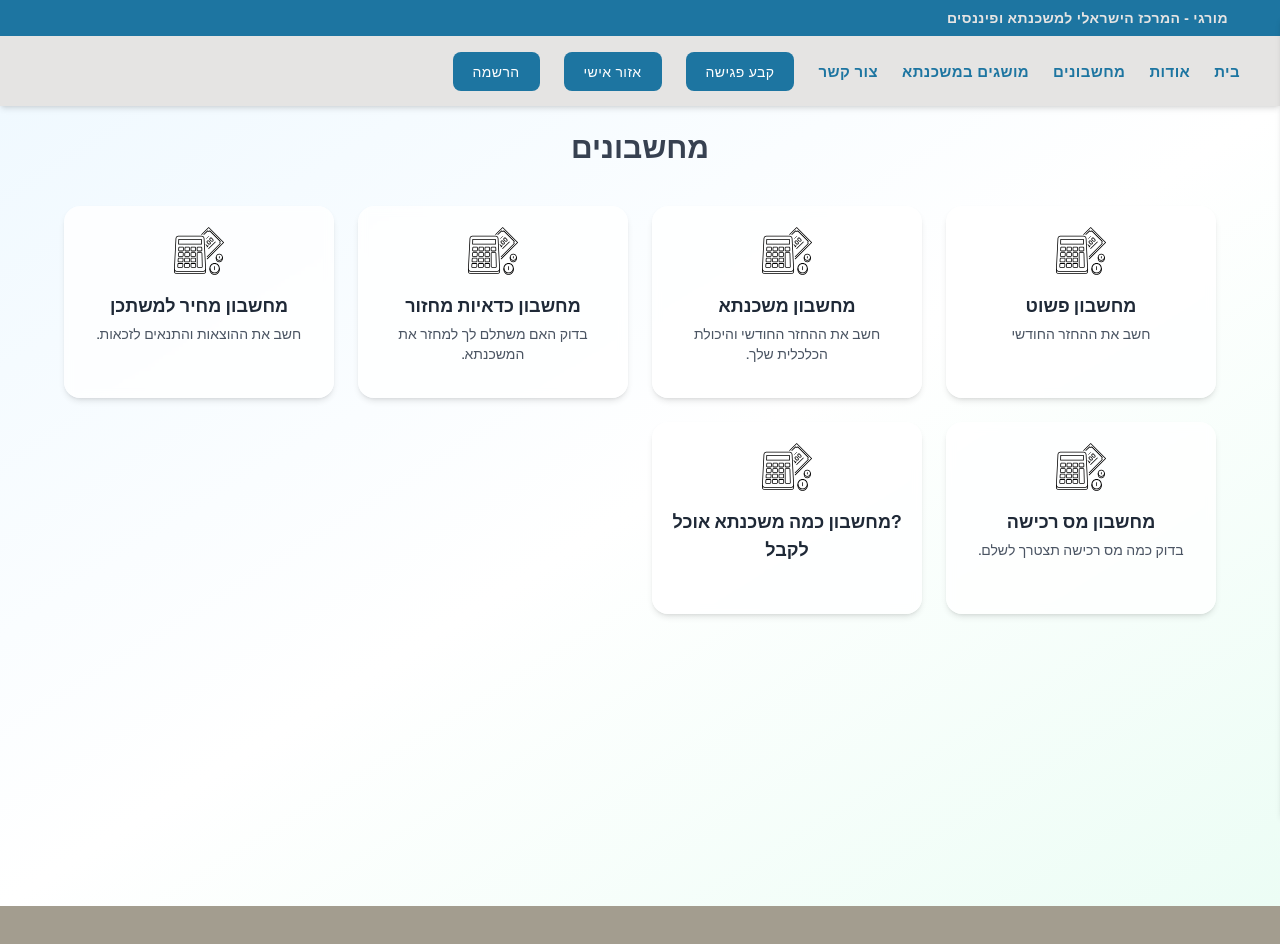
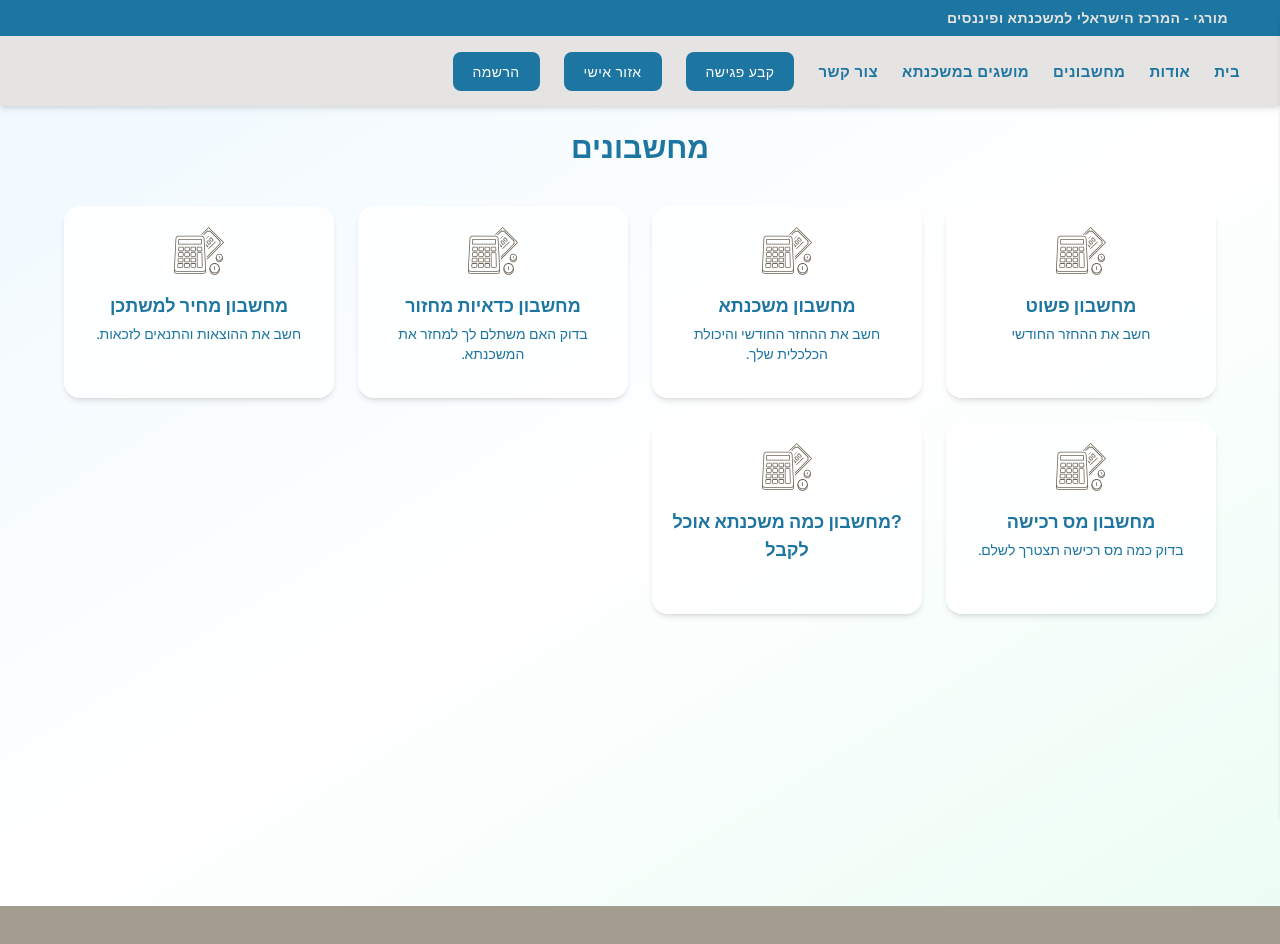
Before and after one commit to guycoh/mortgage, a Next.js app: page /home/calculators in a window 1280 px wide. Shown: the top 944 px of the page. Built offline with nearby package versions, Linux system fonts and the light colour scheme.

Commit message:
עדכון תכונה חדשה / תיקון באג / שיפורי UI

```diff
--- a/app/home/calculators/page.tsx
+++ b/app/home/calculators/page.tsx
@@ -14,10 +14,10 @@ const calculators = [
 
 export default function CalculatorsPage() {
   return (
-    <div className="min-h-screen bg-gradient-to-br from-sky-50 via-white to-emerald-50 p-6">
+    <div className="min-h-screen bg-gradient-to-br from-sky-50 via-white to-emerald-50 p-6 text-[#1d75a1]">
       <div className="max-w-6xl mx-auto">
-        <h1 className="text-3xl font-bold text-center text-gray-700 mb-10">מחשבונים</h1>
-        <div className="grid grid-cols-1 sm:grid-cols-2 md:grid-cols-3 lg:grid-cols-4 gap-6">
+        <h1 className="text-3xl font-bold text-center mb-10">מחשבונים</h1>
+        <div className="grid grid-cols-2 md:grid-cols-4 gap-6">
           {calculators.map((calc, index) => (
             <Link href={calc.link} key={index}>
               <div className="bg-white/80 backdrop-blur-sm p-5 rounded-2xl shadow-md hover:shadow-xl transition-all duration-300 cursor-pointer flex flex-col items-center text-center h-48 hover:bg-white/90 transform hover:scale-105">
@@ -26,10 +26,10 @@ export default function CalculatorsPage() {
                   alt="calculator"
                   width={50}
                   height={50}
-                  className="mb-4"
+                  className="mb-4 invert-[34%] sepia-[58%] saturate-[582%] hue-rotate-[159deg] brightness-[91%] contrast-[93%]"
                 />
-                <h2 className="text-lg font-semibold text-gray-800 mb-1">{calc.title}</h2>
-                <p className="text-sm text-gray-600">{calc.description}</p>
+                <h2 className="text-lg font-semibold mb-1">{calc.title}</h2>
+                <p className="text-sm">{calc.description}</p>
               </div>
             </Link>
           ))}
```
